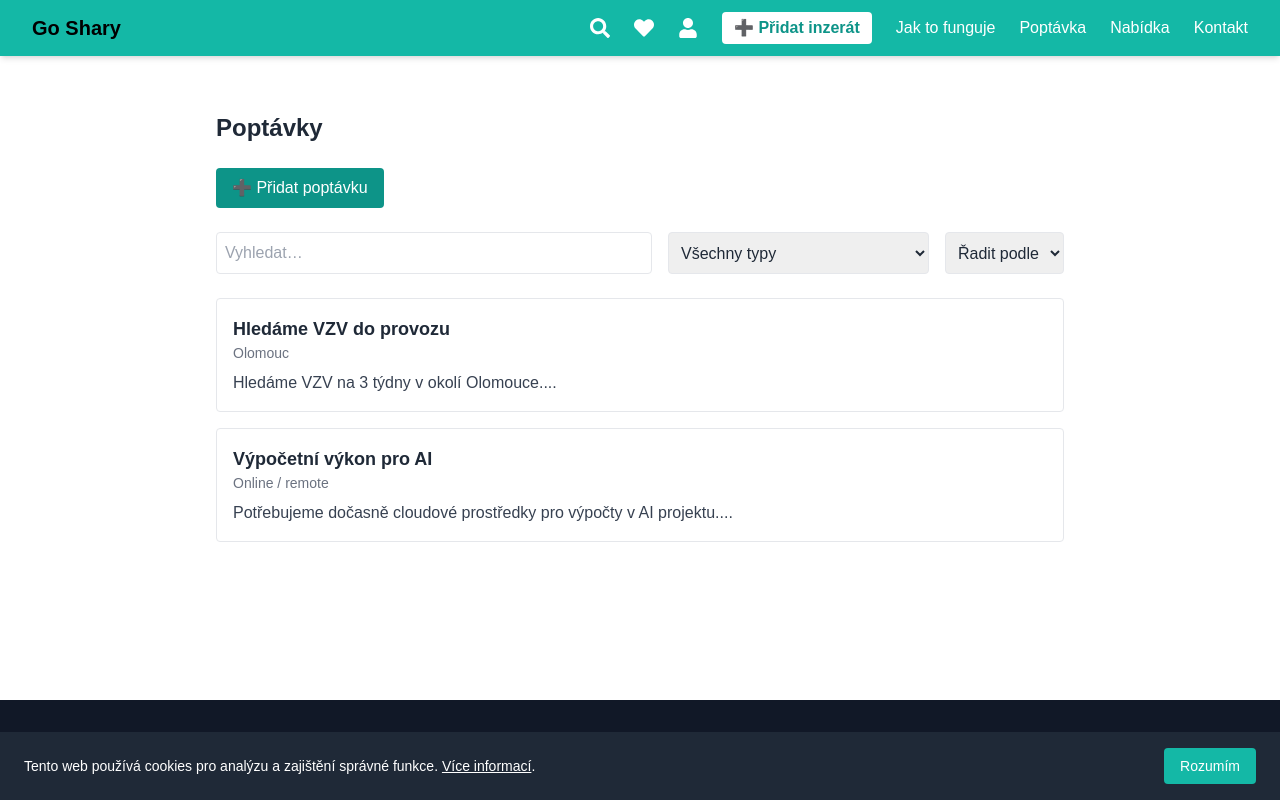
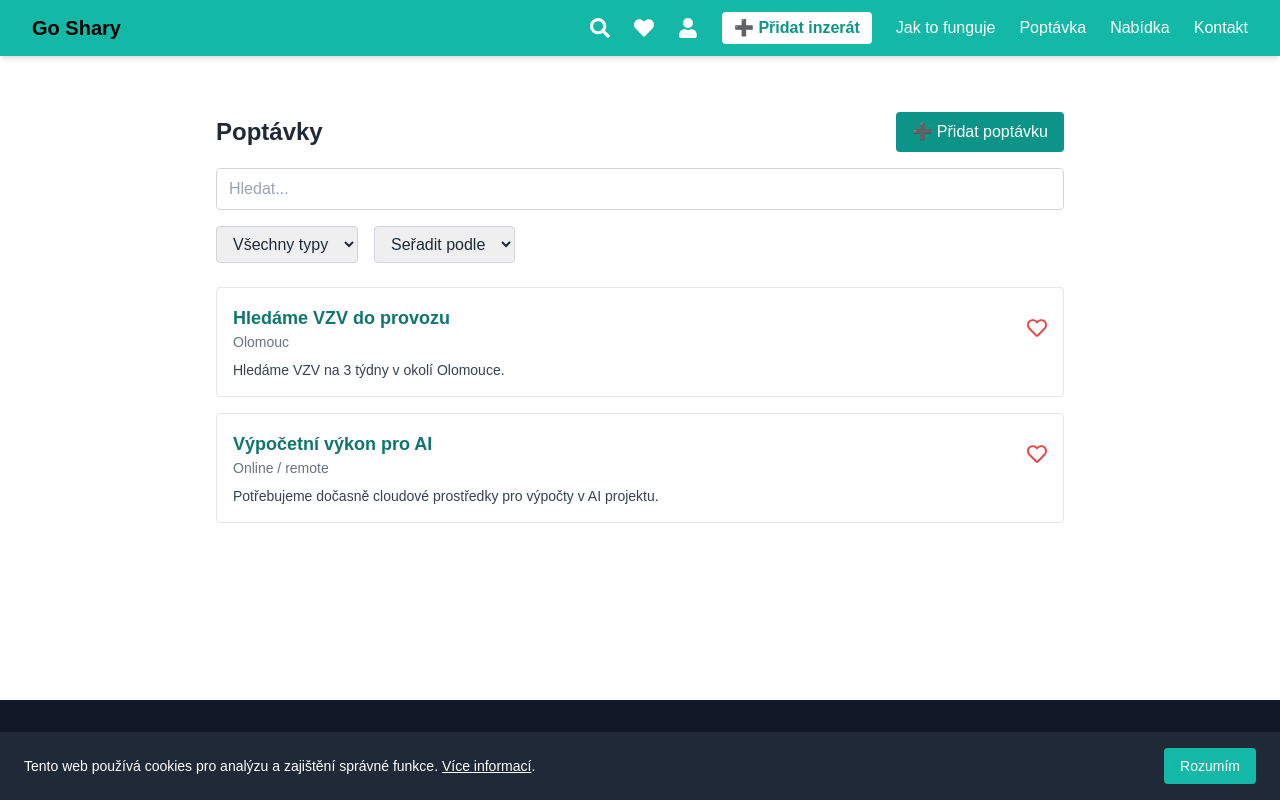
Before and after one commit to Tekier10/goshary, a Next.js app: page /poptavka in a window 1280 px wide. Built offline with nearby package versions, Linux system fonts and the light colour scheme; a web font is replaced by a local one.

Commit message:
Update poptavka.tsx

```diff
--- a/pages/poptavka.tsx
+++ b/pages/poptavka.tsx
@@ -1,87 +1,79 @@
-import { useState } from 'react';
-import Link from 'next/link';
-import poptavkyData from '../data/poptavky.json';
+// pages/poptavka.tsx
+import { useState, useEffect } from 'react'; import Link from 'next/link'; import Head from 'next/head'; import FavouriteButton from '../components/FavouriteButton'; import poptavkyData from '../data/poptavky.json';
 
-const uniqueTypes = Array.from(new Set(poptavkyData.map((item) => item.typ)));
+export default function PoptavkaPage() { const [search, setSearch] = useState(''); const [filterTyp, setFilterTyp] = useState(''); const [seraditPodle, setSeraditPodle] = useState(''); const [poptavky, setPoptavky] = useState(poptavkyData);
 
-export default function Poptavka() {
-  const [search, setSearch] = useState('');
-  const [typFilter, setTypFilter] = useState('');
-  const [sortBy, setSortBy] = useState('');
+useEffect(() => { let filtered = poptavkyData.filter((p) => p.titulek.toLowerCase().includes(search.toLowerCase()) || p.popis.toLowerCase().includes(search.toLowerCase()) || p.lokalita.toLowerCase().includes(search.toLowerCase()) );
 
-  const filtered = poptavkyData
-    .filter(
-      (item) =>
-        (item.typ.toLowerCase().includes(search.toLowerCase()) ||
-          item.popis.toLowerCase().includes(search.toLowerCase()) ||
-          item.lokalita.toLowerCase().includes(search.toLowerCase())) &&
-        (!typFilter || item.typ === typFilter)
-    )
-    .sort((a, b) => {
-      if (sortBy === 'lokalita') return a.lokalita.localeCompare(b.lokalita);
-      if (sortBy === 'hodnoceni') return (b.hodnoceni || 0) - (a.hodnoceni || 0);
-      if (sortBy === 'overeno') return (b.overeno === true ? 1 : 0) - (a.overeno === true ? 1 : 0);
-      return 0;
-    });
+if (filterTyp) {
+  filtered = filtered.filter((p) => p.typ === filterTyp);
+}
 
-  return (
-    <main className="max-w-4xl mx-auto p-6 space-y-6">
-      <h1 className="text-2xl font-bold">Poptávky</h1>
-      <Link
-        href="/pridat"
-        className="inline-block mt-2 bg-teal-600 text-white px-4 py-2 rounded hover:bg-teal-700 transition"
-      >
-        ➕ Přidat poptávku
-      </Link>
+if (seraditPodle === 'lokalita') {
+  filtered.sort((a, b) => a.lokalita.localeCompare(b.lokalita));
+} else if (seraditPodle === 'nazev') {
+  filtered.sort((a, b) => a.titulek.localeCompare(b.titulek));
+}
 
-      <div className="flex flex-col sm:flex-row gap-4">
+setPoptavky(filtered);
+
+}, [search, filterTyp, seraditPodle]);
+
+return ( <> <Head> <title>Poptávky | GoShary</title> </Head> <main className="max-w-4xl mx-auto p-6"> <div className="flex justify-between items-center mb-4"> <h1 className="text-2xl font-bold">Poptávky</h1> <Link
+href="/pridat?typ=poptavka"
+className="bg-teal-600 text-white px-4 py-2 rounded hover:bg-teal-700"
+> ➕ Přidat poptávku </Link> </div>
+
 <input
       type="text"
-          placeholder="Vyhledat…"
+      placeholder="Hledat..."
       value={search}
       onChange={(e) => setSearch(e.target.value)}
-          className="w-full p-2 border rounded"
+      className="w-full border border-gray-300 rounded px-3 py-2 mb-4"
     />
 
+    <div className="flex flex-wrap gap-4 mb-6">
       <select
-          value={typFilter}
-          onChange={(e) => setTypFilter(e.target.value)}
-          className="p-2 border rounded"
+        value={filterTyp}
+        onChange={(e) => setFilterTyp(e.target.value)}
+        className="border border-gray-300 rounded px-3 py-2"
       >
         <option value="">Všechny typy</option>
-          {uniqueTypes.map((typ) => (
-            <option key={typ} value={typ}>
-              {typ}
-            </option>
-          ))}
+        <option value="Stroje">Stroje</option>
+        <option value="Prostory">Prostory</option>
+        <option value="Služby">Služby</option>
+        <option value="Materiál">Materiál</option>
+        <option value="Jiné">Jiné</option>
       </select>
 
       <select
-          value={sortBy}
-          onChange={(e) => setSortBy(e.target.value)}
-          className="p-2 border rounded"
+        value={seraditPodle}
+        onChange={(e) => setSeraditPodle(e.target.value)}
+        className="border border-gray-300 rounded px-3 py-2"
       >
-          <option value="">Řadit podle</option>
+        <option value="">Seřadit podle</option>
+        <option value="nazev">Název</option>
         <option value="lokalita">Lokalita</option>
-          <option value="hodnoceni">Hodnocení</option>
-          <option value="overeno">Ověření</option>
       </select>
     </div>
 
     <ul className="space-y-4">
-        {filtered.map((item) => (
-          <li
-            key={item.id}
-            className="border border-gray-200 p-4 rounded hover:bg-gray-50 transition"
-          >
-            <Link href={`/poptavka/${item.id}`} className="block">
-              <h2 className="text-lg font-semibold">{item.titulek}</h2>
-              <p className="text-sm text-gray-500">{item.lokalita}</p>
-              <p className="mt-2 text-gray-700">{item.popis.slice(0, 100)}...</p>
+      {poptavky.map((p) => (
+        <li key={p.id} className="border border-gray-200 rounded p-4 hover:shadow-md transition">
+          <div className="flex justify-between items-center">
+            <div>
+              <Link href={`/poptavka/${p.id}`} className="text-lg font-semibold text-teal-700 hover:underline">
+                {p.titulek}
               </Link>
+              <p className="text-sm text-gray-500">{p.lokalita}</p>
+            </div>
+            <FavouriteButton id={p.id} />
+          </div>
+          <p className="mt-2 text-sm text-gray-700 line-clamp-2">{p.popis}</p>
         </li>
       ))}
     </ul>
   </main>
-  );
-}
+</>
+
+); }
```
Lines whose indentation alone changed are shown as unchanged.
